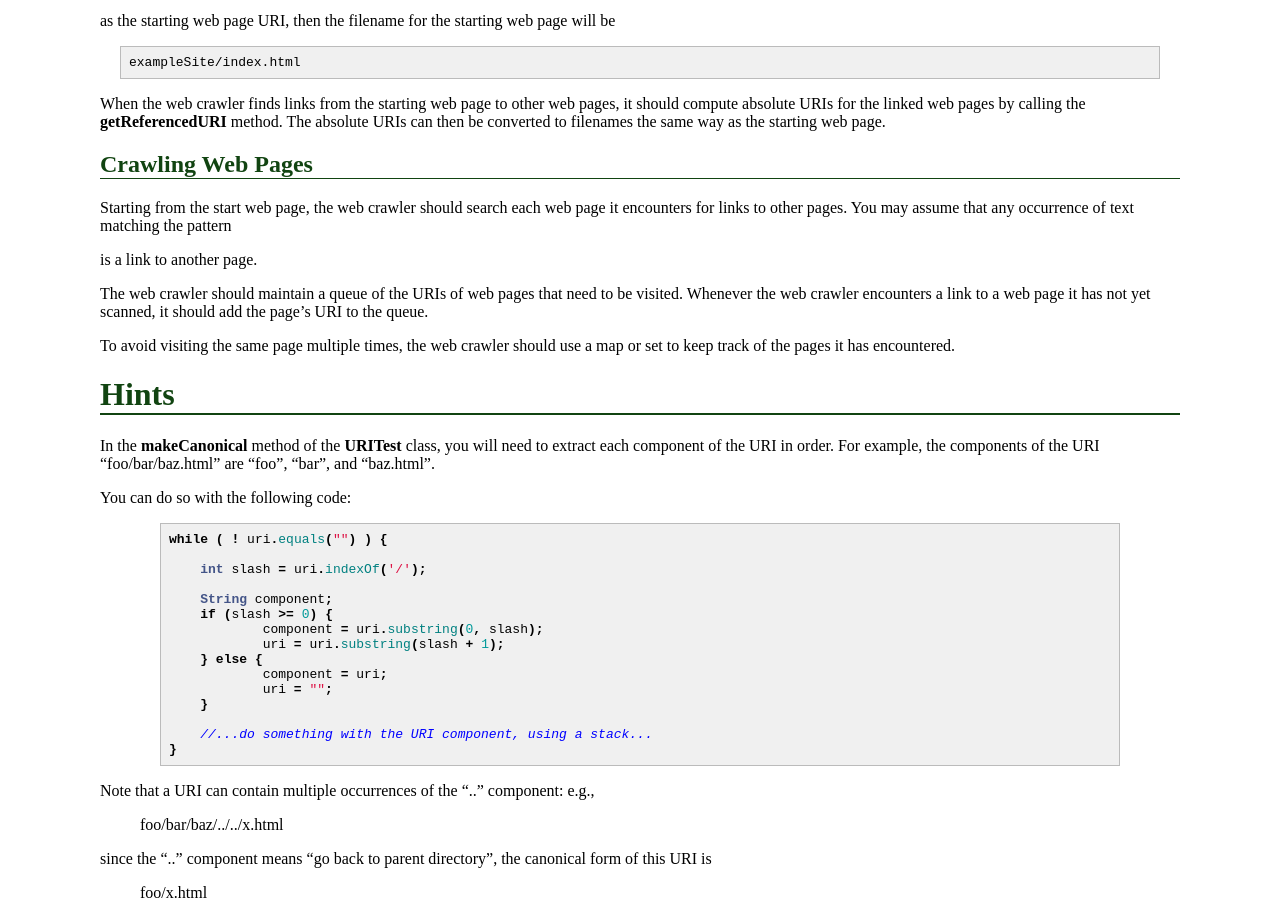
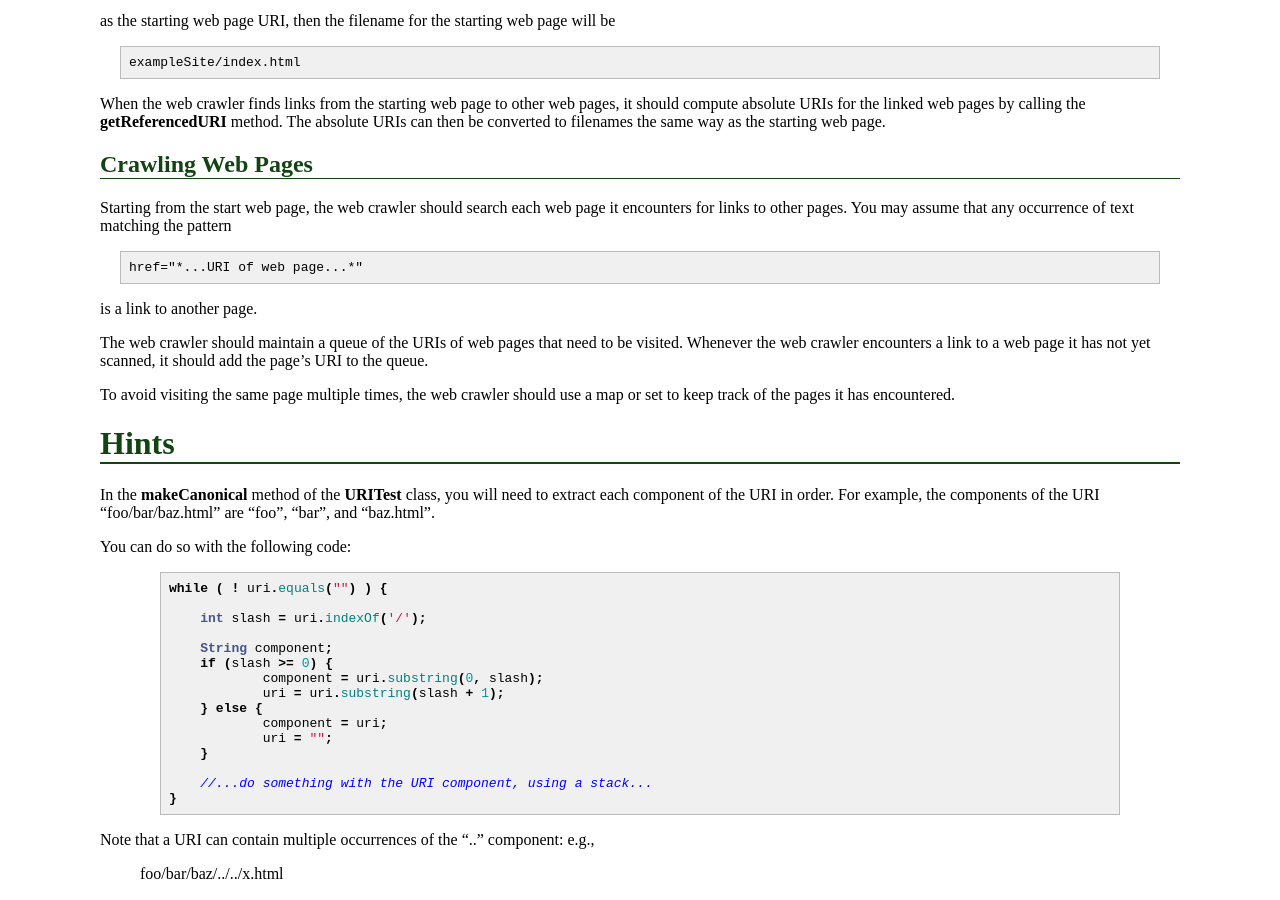
Before and after one commit to ycpcs/cs201-summer2014, a Jekyll site: the page built from assign/assign07.md, in a window 1280 px wide and 900 px high, scrolled down 2115 px. Built offline with Jekyll 4.4.1, drawn with Linux system fonts in a browser that asks for light colours; Markdown is read by kramdown in place of the engine named in the settings.

Commit message:
add missing href pattern

```diff
--- a/assign/assign07.md
+++ b/assign/assign07.md
@@ -121,6 +121,8 @@ Crawling Web Pages
 
 Starting from the start web page, the web crawler should search each web page it encounters for links to other pages. You may assume that any occurrence of text matching the pattern
 
+    href="*...URI of web page...*"
+
 is a link to another page.
 
 The web crawler should maintain a queue of the URIs of web pages that need to be visited. Whenever the web crawler encounters a link to a web page it has not yet scanned, it should add the page's URI to the queue.
```
